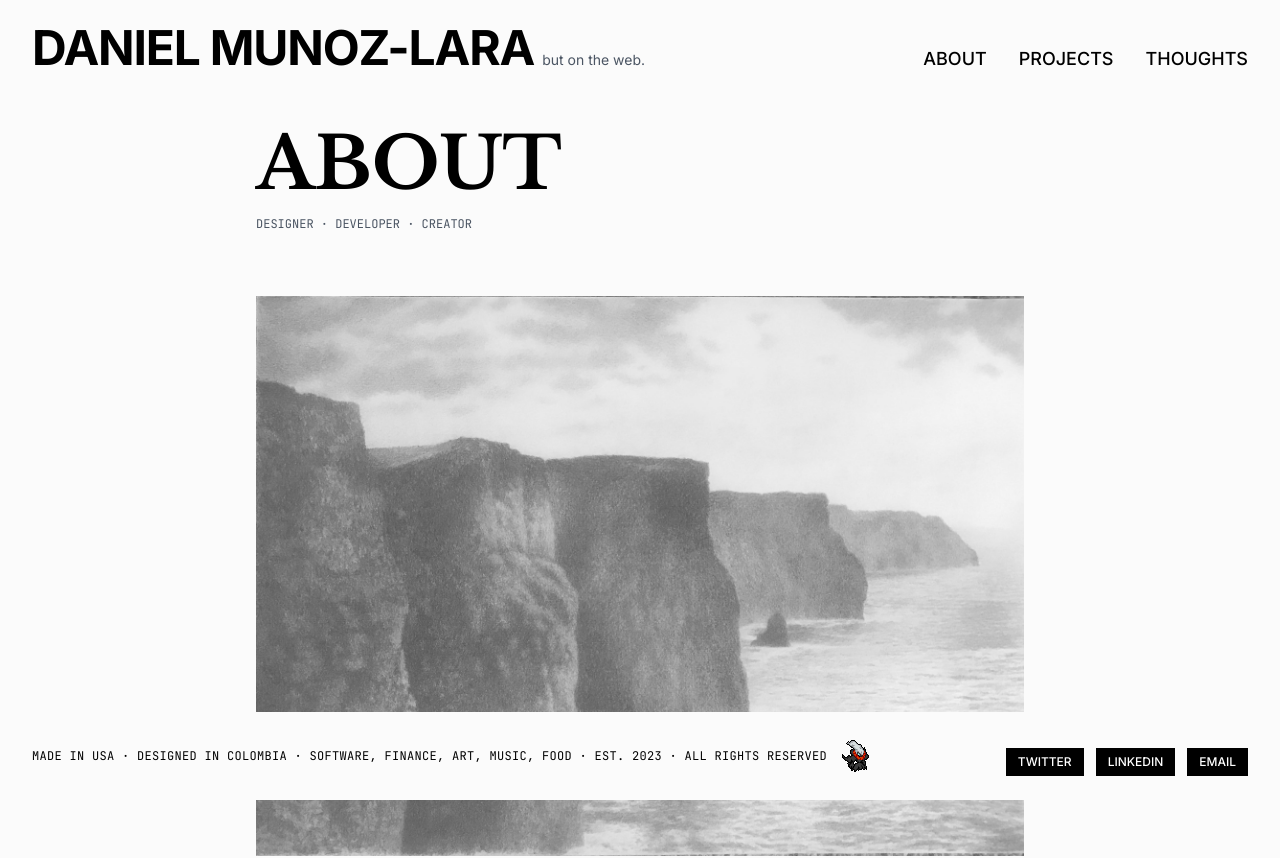
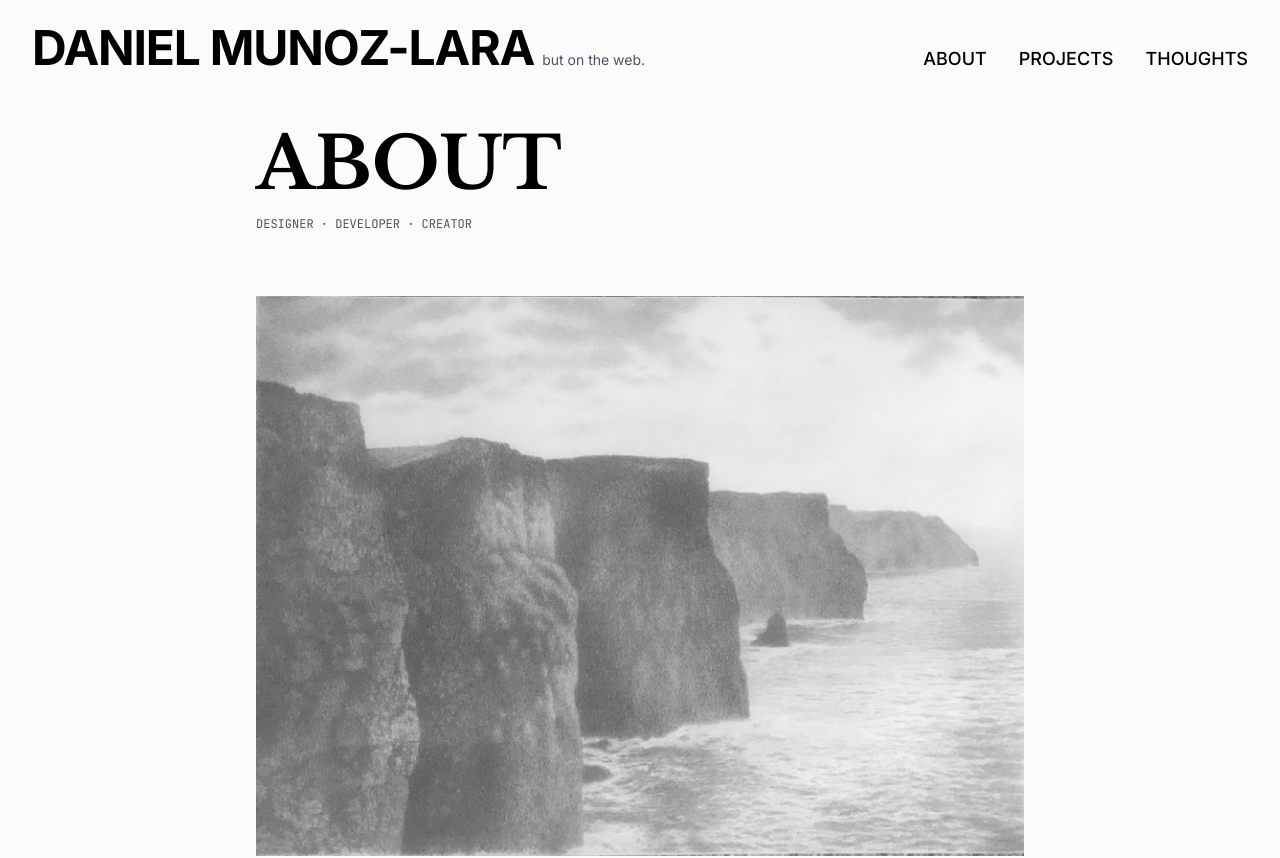
Before and after one commit to danielmnuoz/meonweb, a Next.js app: page /about in a window 1280 px wide. Shown: the top 858 px of the page. Built offline with nearby package versions, Linux system fonts and the light colour scheme.

Commit message:
fixes the footer pt 2

```diff
--- a/app/components/Footer.tsx
+++ b/app/components/Footer.tsx
@@ -1,8 +1,12 @@
 import Link from "next/link";
 
-export default function Footer() {
+interface FooterProps {
+  fixed?: boolean;
+}
+
+export default function Footer({ fixed = false }: FooterProps) {
   return (
-    <footer className="fixed bottom-0 left-0 right-0 bg-background">
+    <footer className={`bg-background relative z-20 ${fixed ? 'fixed bottom-0 left-0 right-0' : ''}`}>
       <div className="max-w-[1600px] mx-auto px-4 md:px-8 py-4 md:py-6 flex flex-col-reverse md:flex-row items-center md:items-end justify-between gap-3 md:gap-0">
         {/* Left: Dense metadata - hidden on mobile, shown on desktop */}
         <div className="hidden md:flex items-center gap-3 font-mono text-xs tracking-wide">
```
